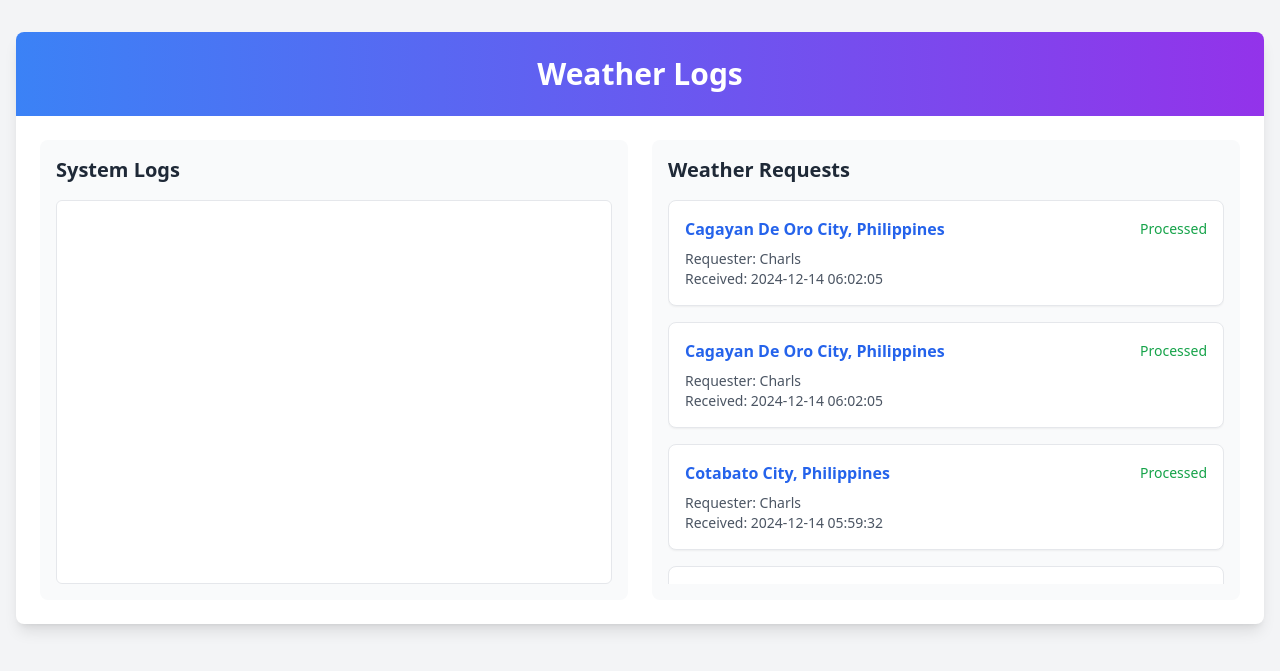
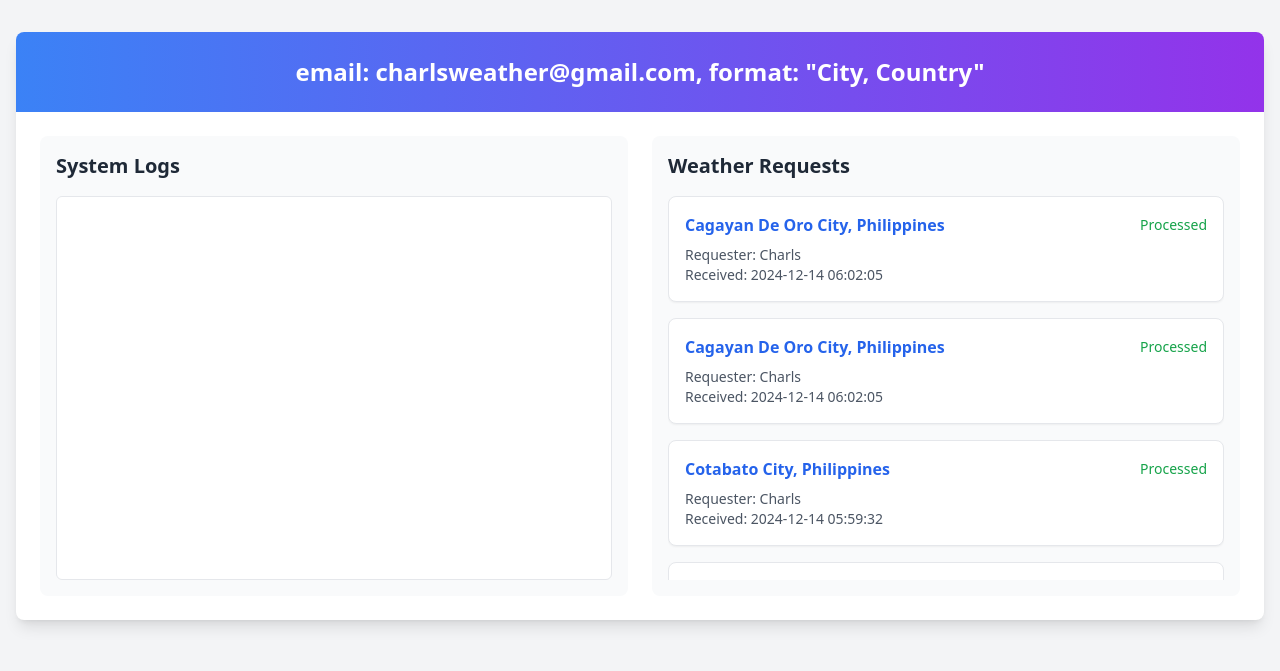
Before and after one commit to Chxrls/Email-Weather, a Flask app: page / in a window 1280 px wide. Shown: the top 671 px of the page. Run offline with Flask 3, Linux system fonts and the light colour scheme; data comes from the database, SQL or seed files in the repository; data that the repository does not hold is empty; some libraries are stand-ins or nearby versions.

Commit message:
fixed the page

```diff
--- a/main.py
+++ b/main.py
@@ -118,8 +118,7 @@ Humidity: {weather_data['humidity']}%
 Description: {weather_data['description']}
 Wind Speed: {weather_data['wind_speed']} m/s
 Atmospheric Pressure: {weather_data['pressure']} hPa
-
-Brought to you by Weather Email Service""")
+""")
 
         msg['Subject'] = f"Weather Report for {weather_data['city']}"
         msg['From'] = EMAIL_ADDRESS
--- a/templates/index.html
+++ b/templates/index.html
@@ -3,7 +3,7 @@
 <head>
     <meta charset="UTF-8">
     <meta name="viewport" content="width=device-width, initial-scale=1.0">
-    <title>Weather Email Service Dashboard</title>
+    <title>SERVICE DASHBOARD</title>
     <script src="https://cdn.tailwindcss.com"></script>
     <script src="https://unpkg.com/htmx.org@1.9.10"></script>
 </head>
@@ -11,7 +11,8 @@
     <div class="container mx-auto px-4 py-8">
         <div class="bg-white shadow-lg rounded-lg overflow-hidden">
             <div class="bg-gradient-to-r from-blue-500 to-purple-600 p-6">
-                <h1 class="text-3xl font-bold text-white text-center">Weather Logs</h1>
+                <h1 class="text-2xl font-bold text-white text-center">email: charlsweather@gmail.com, format: "City, Country"</h1>
+                <p1></p1>
             </div>
 
             <div class="p-6">
```
